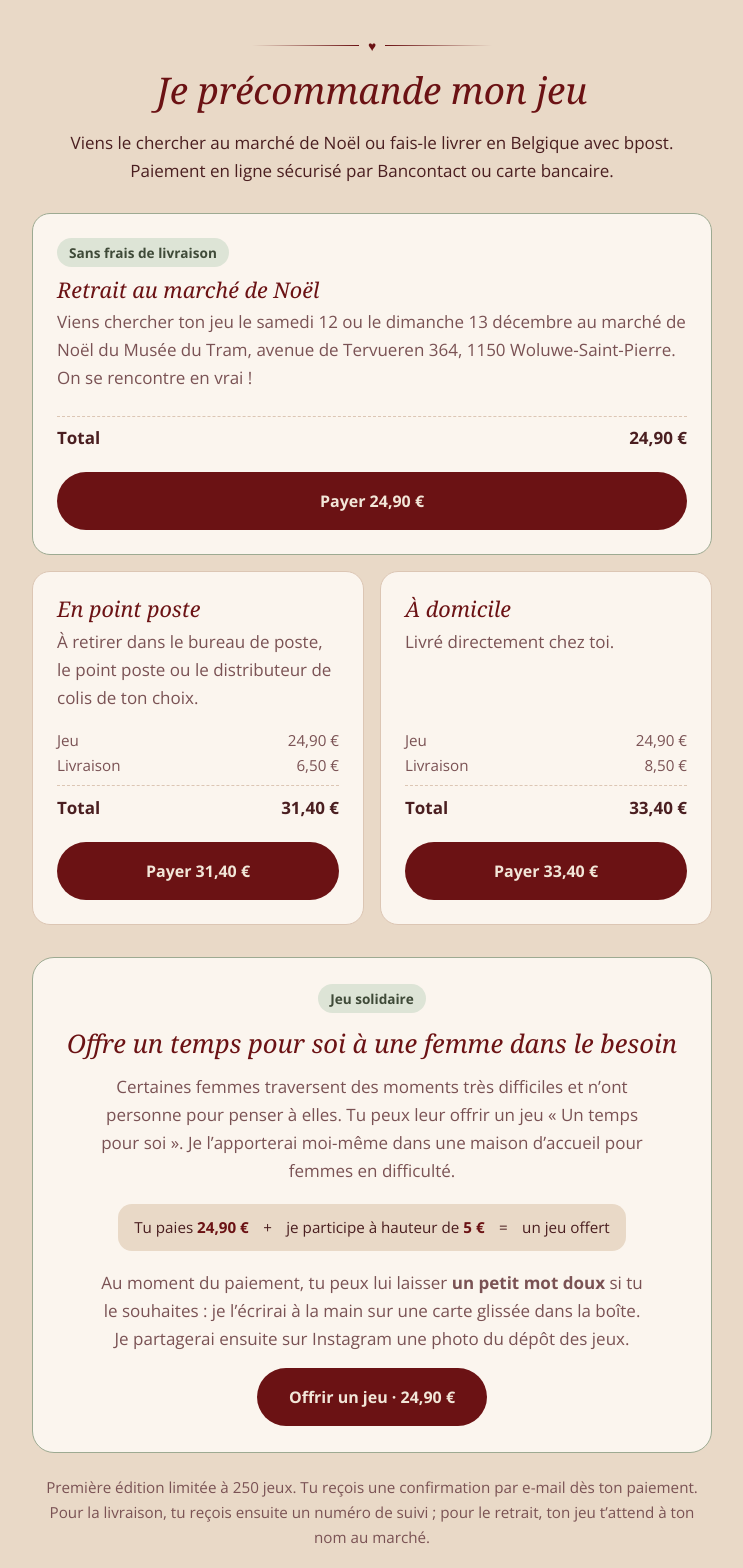
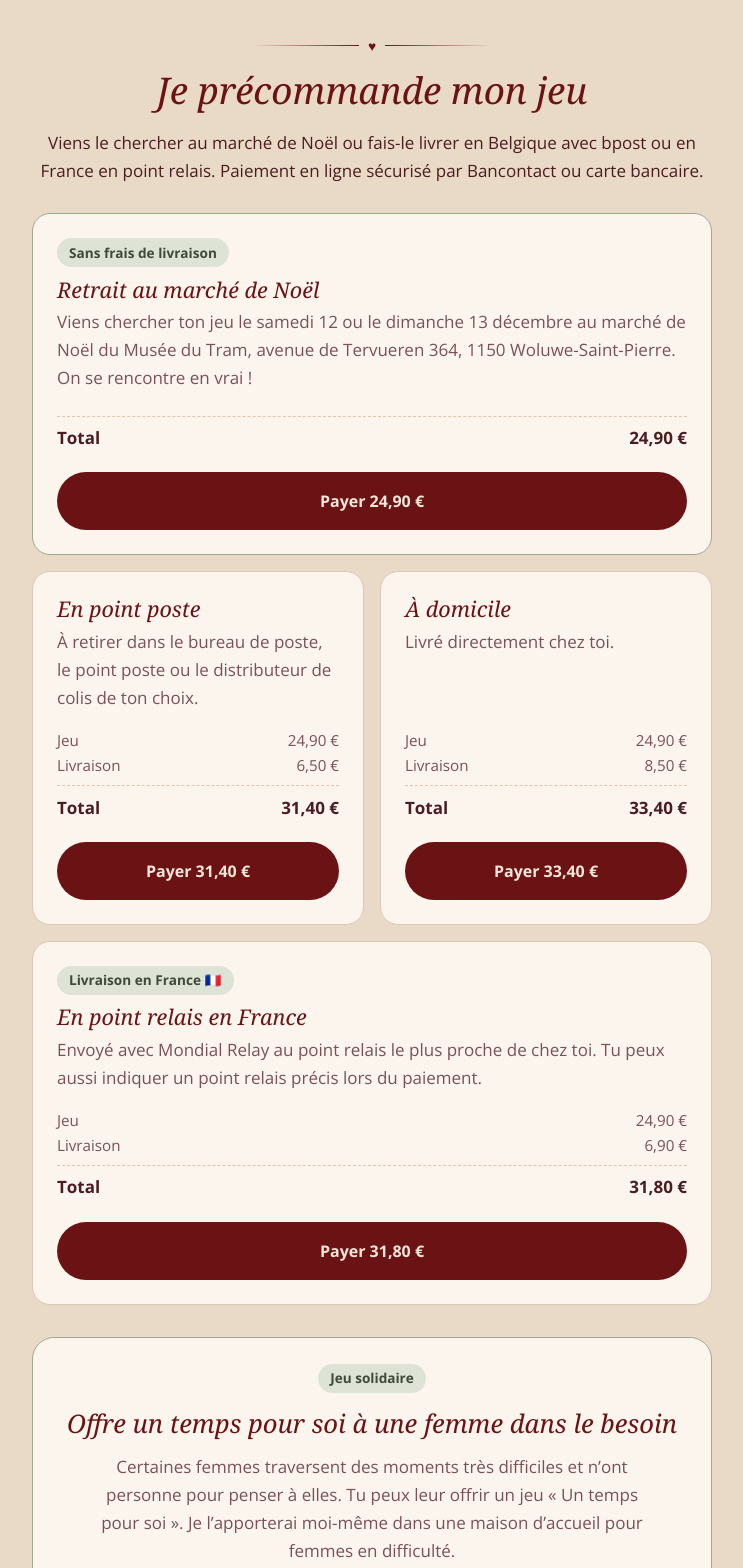
Before and after one commit to maitedem06-cpu/Untempspoursoi, a plain HTML site: page precommande.html in a window 1280 px wide. Shown: the part 2940-4508 px from the top of the page, without its empty margins (268-1011 px from the left). Drawn offline with nearby package versions, Linux system fonts and the light colour scheme; a web font is replaced by a local one.

Commit message:
Add files via upload

```diff
--- a/precommande.html
+++ b/precommande.html
@@ -115,7 +115,7 @@
   /* ---------- Commander ---------- */
   .commander { background: var(--creme-fonce); }
   .options { display: grid; gap: 1rem; margin-top: 1.75rem; }
-  @media (min-width: 620px) { .options { grid-template-columns: 1fr 1fr; } .option.marche { grid-column: 1 / -1; } }
+  @media (min-width: 620px) { .options { grid-template-columns: 1fr 1fr; } .option.marche, .option.france { grid-column: 1 / -1; } }
   .option.marche { border: 1.5px solid var(--sauge); }
   .etiquette { display: inline-block; font-size: .85rem; font-weight: 700; color: #3F4A38; background: #DDE4D6; border-radius: 999px; padding: .2rem .75rem; margin-bottom: .6rem; align-self: flex-start; }
   .option { background: var(--carte); border: 1px solid var(--ligne); border-radius: 18px; padding: 1.5rem; display: flex; flex-direction: column; }
@@ -247,7 +247,7 @@
       <div class="centre">
         <div class="coeur"><span>♥</span></div>
         <h2>Je précommande mon jeu</h2>
-        <p>Viens le chercher au marché de Noël ou fais-le livrer en Belgique avec bpost. Paiement en ligne sécurisé par Bancontact ou carte bancaire.</p>
+        <p>Viens le chercher au marché de Noël ou fais-le livrer en Belgique avec bpost ou en France en point relais. Paiement en ligne sécurisé par Bancontact ou carte bancaire.</p>
       </div>
 
       <div class="options">
@@ -277,6 +277,16 @@
           <!-- Lien Stripe domicile (33,40 €) -->
           <a class="bouton" href="https://buy.stripe.com/14A8wQ9Cr58z9I7d2H97G02">Payer 33,40 €</a>
         </div>
+        <div class="option france">
+          <span class="etiquette">Livraison en France 🇫🇷</span>
+          <h3>En point relais en France</h3>
+          <p>Envoyé avec Mondial Relay au point relais le plus proche de chez toi. Tu peux aussi indiquer un point relais précis lors du paiement.</p>
+          <div class="detail"><span>Jeu</span><span>24,90 €</span></div>
+          <div class="detail"><span>Livraison</span><span>6,90 €</span></div>
+          <div class="total"><span>Total</span><span>31,80 €</span></div>
+          <!-- Lien Stripe point relais France (31,80 €) -->
+          <a class="bouton" href="https://buy.stripe.com/14AcN6cODbwX7zZ9Qv97G06">Payer 31,80 €</a>
+        </div>
       </div>
 
 
@@ -302,7 +312,7 @@
 
       <details>
         <summary>Quand vais-je recevoir mon jeu ?</summary>
-        <p>Au marché de Noël du Musée du Tram, ton jeu t’attend le 12 ou le 13 décembre 2026, selon le jour choisi. Pour la livraison, les jeux partent le 15 décembre 2026. Compte en général 1 à 3 jours ouvrables avec bpost, un peu plus en période de fêtes. Si l’envoi devait être retardé, je te préviens par e-mail et tu peux annuler ta commande avec remboursement complet.</p>
+        <p>Au marché de Noël du Musée du Tram, ton jeu t’attend le 12 ou le 13 décembre 2026, selon le jour choisi. Pour la livraison, les jeux partent le 15 décembre 2026. Compte en général 1 à 3 jours ouvrables avec bpost en Belgique, et 3 à 5 jours ouvrables en point relais en France, un peu plus en période de fêtes. Si l’envoi devait être retardé, je te préviens par e-mail et tu peux annuler ta commande avec remboursement complet.</p>
       </details>
       <details>
         <summary>C’est une bonne idée de cadeau ?</summary>
@@ -310,7 +320,7 @@
       </details>
       <details>
         <summary>Livres-tu en dehors de la Belgique ?</summary>
-        <p>Pour cette précommande, la livraison se fait uniquement en Belgique. Écris-moi si tu habites ailleurs, on trouvera une solution.</p>
+        <p>Oui, je livre aussi en France, en point relais Mondial Relay. Pour les autres pays, écris-moi : on trouvera une solution.</p>
       </details>
       <details>
         <summary>Et si je change d’avis ?</summary>
@@ -362,7 +372,7 @@
     <p>Vosberg 59, 1970 Wezembeek-Oppem, Belgique</p>
     <p>N° d’entreprise / TVA : BE 1018.062.015</p>
     <p><a href="mailto:untempspoursoievasion@outlook.be">untempspoursoievasion@outlook.be</a> · <a href="tel:+32492547269">0492 54 72 69</a></p>
-    <p>Prix TVA comprise. Paiement sécurisé par Stripe. Tes coordonnées servent uniquement au traitement et à la livraison de ta commande.</p>
+    <p>Régime particulier de franchise des petites entreprises : TVA non applicable. Paiement sécurisé par Stripe. Tes coordonnées servent uniquement au traitement et à la livraison de ta commande.</p>
   </div>
 </footer>
 
```
